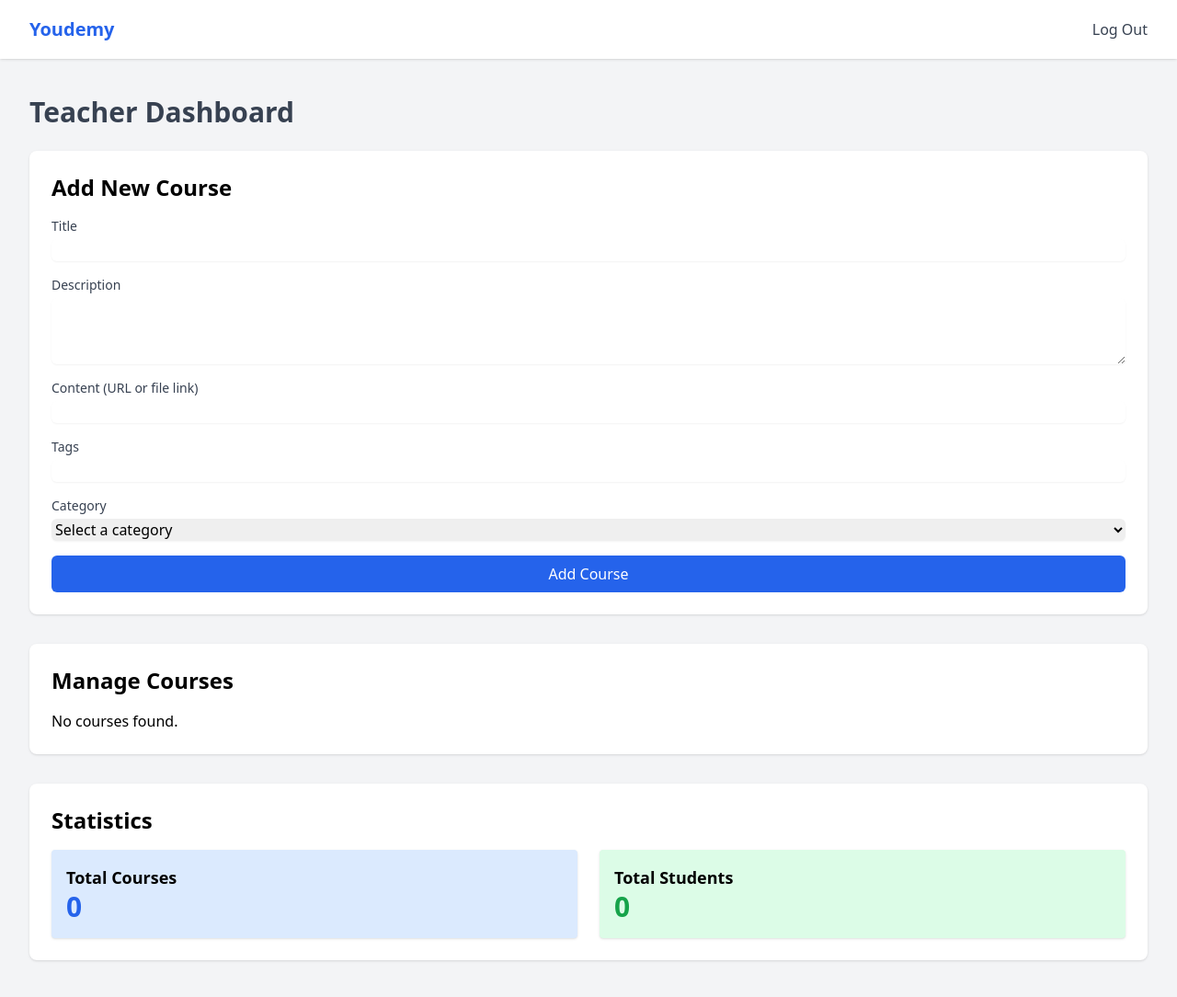
After one commit to Youcode-Classe-E-2024-2025/abdelali_latifi_youdemy, a PHP site: page /public/dashbord-teacher.php in a window 1280 px wide. The commit adds this page. Shown: the whole page at 92% size. Run offline with PHP 8.4, Linux system fonts and the light colour scheme; data comes from the database, SQL or seed files in the repository; some libraries are stand-ins or nearby versions.

Commit message:
l-oriontation correcte de l-enseignant

```diff
--- a/backend/athentification/athen.php
+++ b/backend/athentification/athen.php
@@ -58,7 +58,7 @@ class login extends Database {
                         header('location: ../../public/student.php');
                         break;
                     case 'Teacher':
-                    header('location: ../../public/teacher.php');
+                    header('location: ../../public/dashbord-teacher.php');
                     break;
                     case 'Administrator':
                     header('location: ../../public/administor.php');
--- /dev/null
+++ b/backend/teacher.php
@@ -0,0 +1,107 @@
+<?php
+require_once '../database/connexion.php';
+
+class Teacher {
+    private $db;
+
+    public function __construct() {
+        $database = new Database();
+        $this->db = $database->getConnection();
+    }
+
+    public function addCourse($title, $description, $content, $tags, $category_id, $teacher_id) {
+        try {
+            $query = "
+                INSERT INTO courses (title, description, content, tags, category_id, teacher_id)
+                VALUES (:title, :description, :content, :tags, :category_id, :teacher_id)
+            ";
+            $stmt = $this->db->prepare($query);
+            $stmt->execute([
+                ':title' => $title,
+                ':description' => $description,
+                ':content' => $content,
+                ':tags' => $tags,
+                ':category_id' => $category_id,
+                ':teacher_id' => $teacher_id
+            ]);
+            return true;
+        } catch (PDOException $e) {
+            throw new Exception("Erreur lors de l'ajout du cours : " . $e->getMessage());
+        }
+    }
+
+    // Récupérer les cours d'un enseignant
+    public function getCoursesByTeacher($teacher_id) {
+        try {
+            $query = "
+                SELECT
+                    courses.course_id,
+                    courses.title,
+                    courses.description,
+                    categories.name AS category_name
+                FROM courses
+                INNER JOIN categories ON courses.category_id = categories.category_id
+                WHERE courses.teacher_id = :teacher_id
+            ";
+            $stmt = $this->db->prepare($query);
+            $stmt->execute([':teacher_id' => $teacher_id]);
+            return $stmt->fetchAll(PDO::FETCH_ASSOC);
+        } catch (PDOException $e) {
+            throw new Exception("Erreur lors de la récupération des cours : " . $e->getMessage());
+        }
+    }
+
+    // Mettre à jour un cours
+    public function updateCourse($course_id, $title, $description, $content, $tags, $category_id) {
+        try {
+            $query = "
+                UPDATE courses
+                SET title = :title, description = :description, content = :content, tags = :tags, category_id = :category_id
+                WHERE course_id = :course_id
+            ";
+            $stmt = $this->db->prepare($query);
+            $stmt->execute([
+                ':course_id' => $course_id,
+                ':title' => $title,
+                ':description' => $description,
+                ':content' => $content,
+                ':tags' => $tags,
+                ':category_id' => $category_id
+            ]);
+            return true;
+        } catch (PDOException $e) {
+            throw new Exception("Erreur lors de la mise à jour du cours : " . $e->getMessage());
+        }
+    }
+
+    // Supprimer un cours
+    public function deleteCourse($course_id) {
+        try {
+            $query = "DELETE FROM courses WHERE course_id = :course_id";
+            $stmt = $this->db->prepare($query);
+            $stmt->execute([':course_id' => $course_id]);
+            return true;
+        } catch (PDOException $e) {
+            throw new Exception("Erreur lors de la suppression du cours : " . $e->getMessage());
+        }
+    }
+
+    // Obtenir les statistiques du professeur
+    public function getCourseStatistics($teacher_id) {
+        try {
+            $query = "
+                SELECT
+                    (SELECT COUNT(*) FROM courses WHERE teacher_id = :teacher_id) AS total_courses,
+                    (SELECT COUNT(*) FROM enrollments
+                     INNER JOIN courses ON enrollments.course_id = courses.course_id
+                     WHERE courses.teacher_id = :teacher_id) AS total_students
+            ";
+            $stmt = $this->db->prepare($query);
+            $stmt->execute([':teacher_id' => $teacher_id]);
+            return $stmt->fetch(PDO::FETCH_ASSOC);
+        } catch (PDOException $e) {
+            throw new Exception("Erreur lors de la récupération des statistiques : " . $e->getMessage());
+        }
+    }
+}
+?>
--- /dev/null
+++ b/public/dashbord-teacher.php
@@ -0,0 +1,164 @@
+<?php
+require_once '../backend/courses.php';
+require_once '../backend/teacher.php';
+
+$courseManager = new Teacher();
+
+$teacher_id = 1;
+
+if ($_SERVER['REQUEST_METHOD'] === 'POST' && isset($_POST['add_course'])) {
+    $title = htmlspecialchars(trim($_POST['title']));
+    $description = htmlspecialchars(trim($_POST['description']));
+    $content = htmlspecialchars(trim($_POST['content']));
+    $tags = htmlspecialchars(trim($_POST['tags']));
+    $category = (int) $_POST['category'];
+
+    try {
+        $courseManager->addCourse($title, $description, $content, $tags, $category, $teacher_id);
+        $message = "Course added successfully!";
+    } catch (Exception $e) {
+        $error = "Error adding course: " . $e->getMessage();
+    }
+}
+
+try {
+    $courses = $courseManager->getCoursesByTeacher($teacher_id);
+} catch (Exception $e) {
+    $error = "Error fetching courses: " . $e->getMessage();
+}
+
+$stats = $courseManager->getCourseStatistics($teacher_id);
+?>
+
+<!DOCTYPE html>
+<html lang="en">
+<head>
+    <meta charset="UTF-8">
+    <meta name="viewport" content="width=device-width, initial-scale=1.0">
+    <title>Teacher Dashboard</title>
+    <script src="https://cdn.tailwindcss.com"></script>
+</head>
+<body class="bg-gray-100">
+    <nav class="bg-white shadow sticky top-0 z-50">
+        <div class="max-w-7xl mx-auto px-4 sm:px-6 lg:px-8">
+            <div class="flex justify-between items-center h-16">
+                <a href="#" class="text-xl font-bold text-blue-600 hover:text-blue-800">Youdemy</a>
+                <div class="flex items-center space-x-4">
+                    <a href="../logout.php" class="text-gray-700 hover:text-blue-600">Log Out</a>
+                </div>
+            </div>
+        </div>
+    </nav>
+
+    <main class="py-10">
+        <div class="max-w-7xl mx-auto px-4 sm:px-6 lg:px-8">
+            <h1 class="text-3xl font-bold text-gray-700 mb-6">Teacher Dashboard</h1>
+
+            <!-- Add New Course -->
+            <section class="bg-white shadow rounded-lg p-6 mb-8">
+                <h2 class="text-2xl font-bold mb-4">Add New Course</h2>
+
+                <?php if (isset($message)): ?>
+                    <div class="bg-green-100 text-green-700 p-4 rounded mb-4">
+                        <?= htmlspecialchars($message) ?>
+                    </div>
+                <?php endif; ?>
+
+                <?php if (isset($error)): ?>
+                    <div class="bg-red-100 text-red-700 p-4 rounded mb-4">
+                        <?= htmlspecialchars($error) ?>
+                    </div>
+                <?php endif; ?>
+
+                <form method="POST" action="" class="space-y-4">
+                    <div>
+                        <label for="title" class="block text-sm font-medium text-gray-700">Title</label>
+                        <input type="text" name="title" id="title" required
+                            class="mt-1 block w-full rounded-md border-gray-300 shadow-sm focus:ring-blue-500 focus:border-blue-500">
+                    </div>
+
+                    <div>
+                        <label for="description" class="block text-sm font-medium text-gray-700">Description</label>
+                        <textarea name="description" id="description" rows="3" required
+                            class="mt-1 block w-full rounded-md border-gray-300 shadow-sm focus:ring-blue-500 focus:border-blue-500"></textarea>
+                    </div>
+
+                    <div>
+                        <label for="content" class="block text-sm font-medium text-gray-700">Content (URL or file link)</label>
+                        <input type="text" name="content" id="content" required
+                            class="mt-1 block w-full rounded-md border-gray-300 shadow-sm focus:ring-blue-500 focus:border-blue-500">
+                    </div>
+
+                    <div>
+                        <label for="tags" class="block text-sm font-medium text-gray-700">Tags</label>
+                        <input type="text" name="tags" id="tags"
+                            class="mt-1 block w-full rounded-md border-gray-300 shadow-sm focus:ring-blue-500 focus:border-blue-500">
+                    </div>
+
+                    <div>
+                        <label for="category" class="block text-sm font-medium text-gray-700">Category</label>
+                        <select name="category" id="category" required
+                            class="mt-1 block w-full rounded-md border-gray-300 shadow-sm focus:ring-blue-500 focus:border-blue-500">
+                            <option value="">Select a category</option>
+                            <!-- Categories should be dynamically fetched -->
+                            <option value="1">Programming</option>
+                            <option value="2">Design</option>
+                        </select>
+                    </div>
+
+                    <div>
+                        <button type="submit" name="add_course"
+                            class="w-full bg-blue-600 text-white py-2 rounded-md hover:bg-blue-700">Add Course</button>
+                    </div>
+                </form>
+            </section>
+
+            <!-- Manage Courses -->
+            <section class="bg-white shadow rounded-lg p-6 mb-8">
+                <h2 class="text-2xl font-bold mb-4">Manage Courses</h2>
+
+                <?php if (!empty($courses)): ?>
+                    <table class="min-w-full border-collapse border border-gray-300">
+                        <thead>
+                            <tr class="bg-gray-100">
+                                <th class="border border-gray-300 px-4 py-2">Title</th>
+                                <th class="border border-gray-300 px-4 py-2">Category</th>
+                                <th class="border border-gray-300 px-4 py-2">Actions</th>
+                            </tr>
+                        </thead>
+                        <tbody>
+                            <?php foreach ($courses as $course): ?>
+                                <tr>
+                                    <td class="border border-gray-300 px-4 py-2"><?= htmlspecialchars($course['title']) ?></td>
+                                    <td class="border border-gray-300 px-4 py-2"><?= htmlspecialchars($course['category_name']) ?></td>
+                                    <td class="border border-gray-300 px-4 py-2">
+                                        <a href="edit-course.php?id=<?= htmlspecialchars($course['course_id']) ?>" class="text-blue-600 hover:underline">Edit</a> |
+                                        <a href="delete-course.php?id=<?= htmlspecialchars($course['course_id']) ?>" class="text-red-600 hover:underline">Delete</a>
+                                    </td>
+                                </tr>
+                            <?php endforeach; ?>
+                        </tbody>
+                    </table>
+                <?php else: ?>
+                    <p>No courses found.</p>
+                <?php endif; ?>
+            </section>
+
+            <!-- Statistics -->
+            <section class="bg-white shadow rounded-lg p-6">
+                <h2 class="text-2xl font-bold mb-4">Statistics</h2>
+                <div class="grid grid-cols-1 sm:grid-cols-2 gap-6">
+                    <div class="bg-blue-100 p-4 rounded shadow">
+                        <h3 class="text-lg font-bold">Total Courses</h3>
+                        <p class="text-3xl font-bold text-blue-600"><?= htmlspecialchars($stats['total_courses']) ?></p>
+                    </div>
+                    <div class="bg-green-100 p-4 rounded shadow">
+                        <h3 class="text-lg font-bold">Total Students</h3>
+                        <p class="text-3xl font-bold text-green-600"><?= htmlspecialchars($stats['total_students']) ?></p>
+                    </div>
+                </div>
+            </section>
+        </div>
+    </main>
+</body>
+</html>
```
Also changed, not shown: public/teacher.php (deleted, +0 -11 lines).
